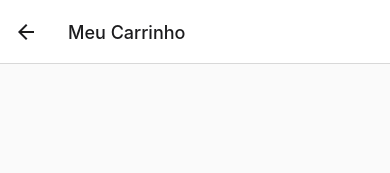
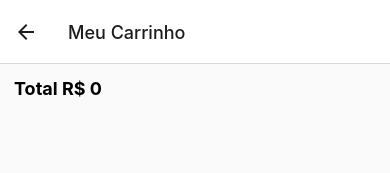
Before and after one commit to gabrieldanuz/desafioCart, a React Native app: screen /Cart in a window 390 px wide. Shown: the top 173 px of the page. Built offline with nearby package versions, Linux system fonts and the light colour scheme.

Commit message:
Finalizado

```diff
--- a/src/contexts/CartContext.js
+++ b/src/contexts/CartContext.js
@@ -4,6 +4,7 @@
 
 function CartProvider({ children }) {
   const [cart, setCart] = useState([])
+  const [total, setTotal] = useState(0)
 
   function addItemCart(newItem) {
     const indexItem = cart.findIndex(item => item.id === newItem.id)
@@ -17,6 +18,7 @@
         cartList[indexItem].amount * cartList[indexItem].price
 
       setCart(cartList)
+      totalResultCart(cartList)
       return
     }
 
@@ -29,6 +31,7 @@
     //Ver se essse item já está no seu carrinho e aí add +1 quantidade
 
     setCart(products => [...products, data])
+    totalResultCart([...cart, data])
     console.log([...cart, data])
   }
 
@@ -43,11 +46,22 @@
         cartList[indexItem].total - cartList[indexItem].price
 
       setCart(cartList)
+      totalResultCart(cartList)
       return
     }
 
     const removeItem = cart.filter(item => item.id !== product.id)
     setCart(removeItem)
+    totalResultCart(removeItem)
+  }
+
+  function totalResultCart(items) {
+    let myCart = items
+    let result = myCart.reduce((acc, obj) => {
+      return acc + obj.total
+    }, 0)
+
+    setTotal(result.toFixed(2))
   }
 
   //Add no carrinho
@@ -56,7 +70,8 @@
       value={{
         cart,
         addItemCart,
-        removeItemCart
+        removeItemCart,
+        total
       }}
     >
       {children}
--- a/src/pages/Cart/index.js
+++ b/src/pages/Cart/index.js
@@ -4,7 +4,7 @@
 import CardItem from '../../components/CardItem'
 
 export default function Cart() {
-  const { cart, addItemCart, removeItemCart } = useContext(CartContext)
+  const { cart, addItemCart, removeItemCart, total } = useContext(CartContext)
 
   return (
     <View style={styles.container}>
@@ -19,6 +19,9 @@
             removeAmount={() => removeItemCart(item)}
           />
         )}
+        ListFooterComponent={() => (
+          <Text style={styles.total}>Total R$ {total}</Text>
+        )}
       />
     </View>
   )
@@ -31,5 +34,10 @@
     paddingStart: 14,
     paddingEnd: 14,
     paddingTop: 14
+  },
+  total: {
+    fontSize: 18,
+    fontWeight: 'bold',
+    marginBottom: 24
   }
 })
--- a/src/pages/Home/index.js
+++ b/src/pages/Home/index.js
@@ -57,9 +57,11 @@
           style={styles.cartButton}
           onPress={() => navigation.navigate('Cart')}
         >
-          <View style={styles.dot}>
-            <Text style={styles.dotText}>{cart?.length}</Text>
-          </View>
+          {cart.length >= 1 && (
+            <View style={styles.dot}>
+              <Text style={styles.dotText}>{cart?.length}</Text>
+            </View>
+          )}
           <Feather name="shopping-cart" size={30} color="#000" />
         </TouchableOpacity>
       </View>
```
